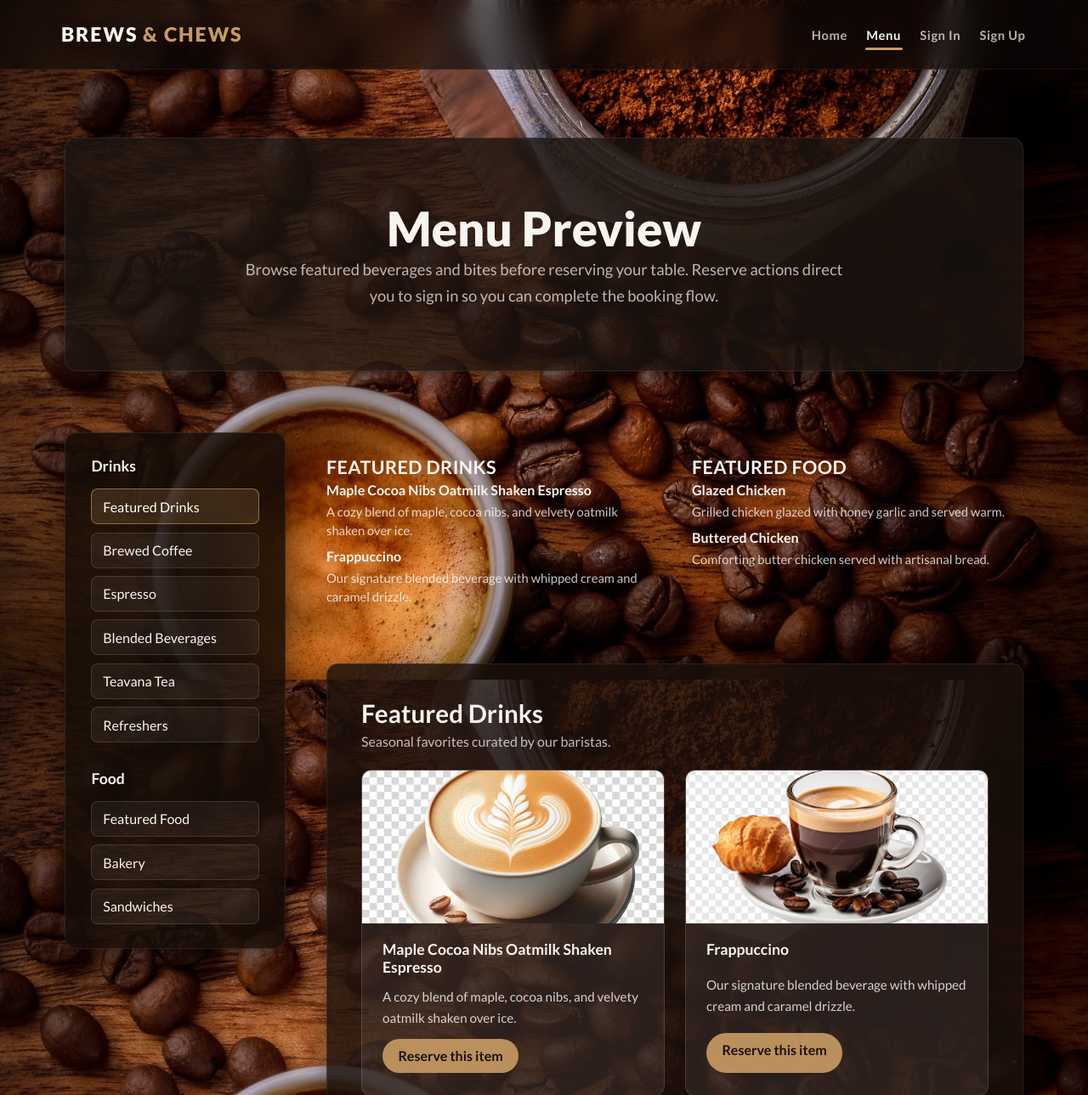
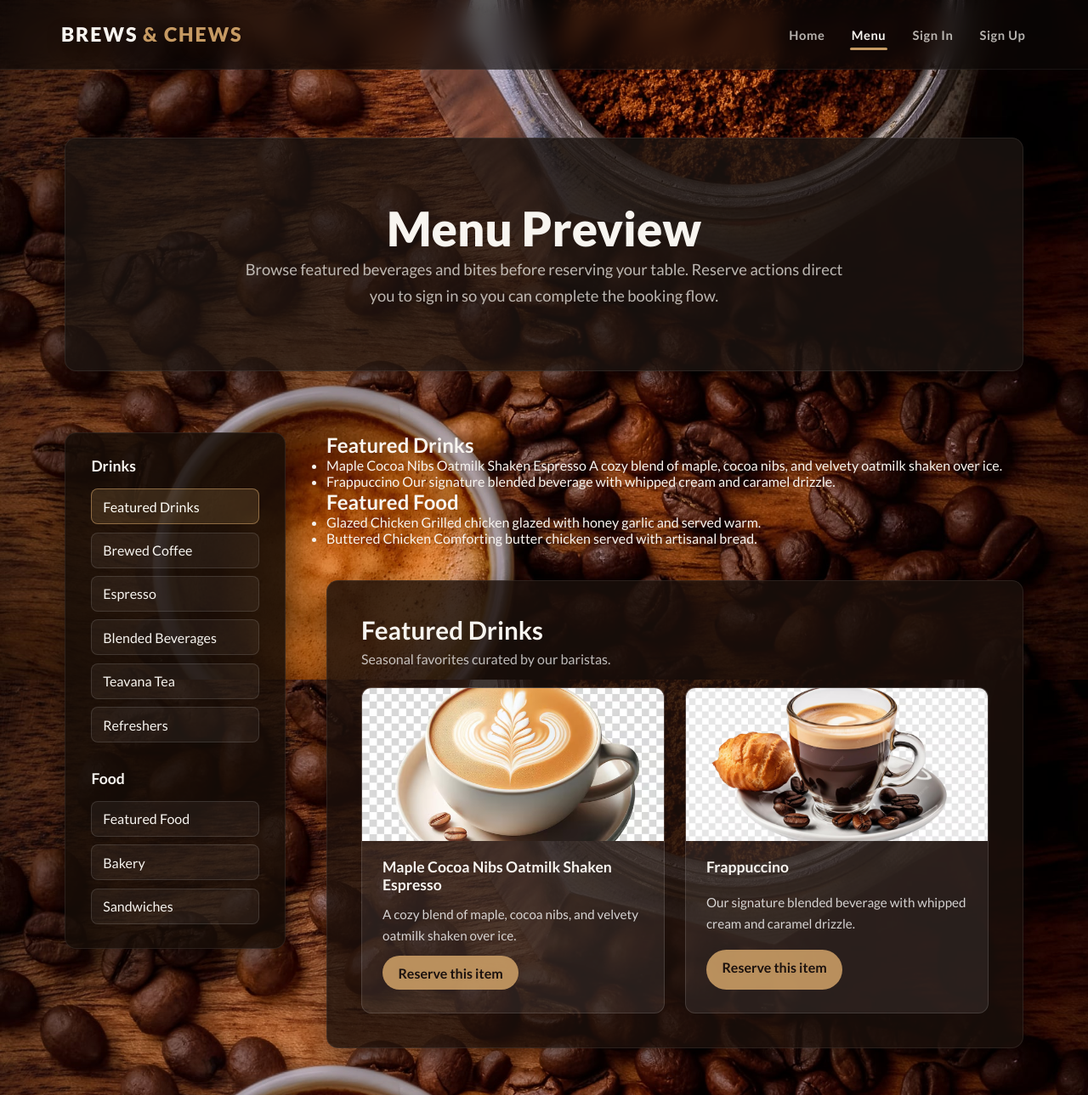
Before and after one commit to tormis-neil/it302-mco, a Django app: page /menu/ in a window 1280 px wide. Shown: the top 1289 px of the page at 85% size. Run offline with Django 4.2, Linux system fonts and the light colour scheme; some libraries are stand-ins or nearby versions.

Commit message:
Updated static folder

```diff
--- a/static/css/menu.css
+++ b/static/css/menu.css
@@ -86,48 +86,6 @@
 .menu-content {
     display: grid;
     gap: clamp(1.75rem, 4vw, 2.5rem);
-}
-
-.menu-featured {
-    padding: clamp(1.25rem, 3vw, 1.75rem) 0;
-    display: grid;
-    grid-template-columns: repeat(auto-fit, minmax(220px, 1fr));
-    gap: clamp(1.5rem, 4vw, 2.5rem);
-}
-
-.menu-featured__card {
-    gap: 0.65rem;
-}
-
-.menu-featured__title {
-    font-size: 1.35rem;
-    font-weight: 700;
-    margin-bottom: 0.25rem;
-    letter-spacing: 0.02em;
-    text-transform: uppercase;
-}
-
-.menu-featured__list {
-    list-style: none;
-    display: grid;
-    gap: 0.6rem;
-    padding: 0;
-    margin: 0;
-}
-
-.menu-featured__item {
-    display: grid;
-    gap: 0.3rem;
-}
-
-.menu-featured__name {
-    font-weight: 700;
-}
-
-.menu-featured__desc {
-    color: rgba(255, 255, 255, 0.78);
-    font-size: 0.92rem;
-    line-height: 1.5;
 }
 
 .menu-panels {
--- a/static/css/style.css
+++ b/static/css/style.css
@@ -98,7 +98,7 @@ textarea:focus-visible {
     display: flex;
     align-items: center;
     align-items: center;
-    gap: clamp(0.6rem, 1.6vw, 1.2rem);
+    gap: clamp(0.9rem, 2.2vw, 1.75rem);
 }
 
 .links {
```
